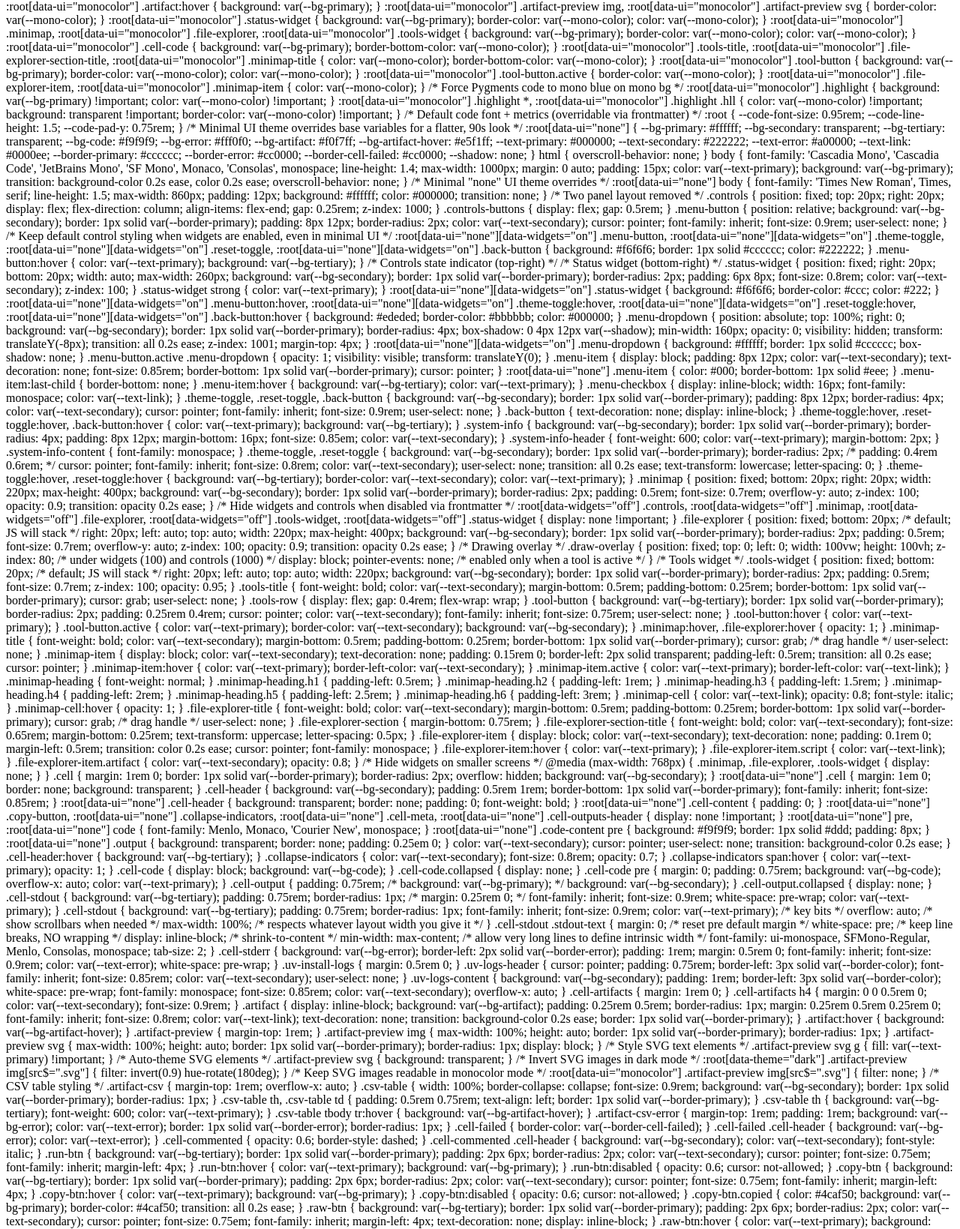
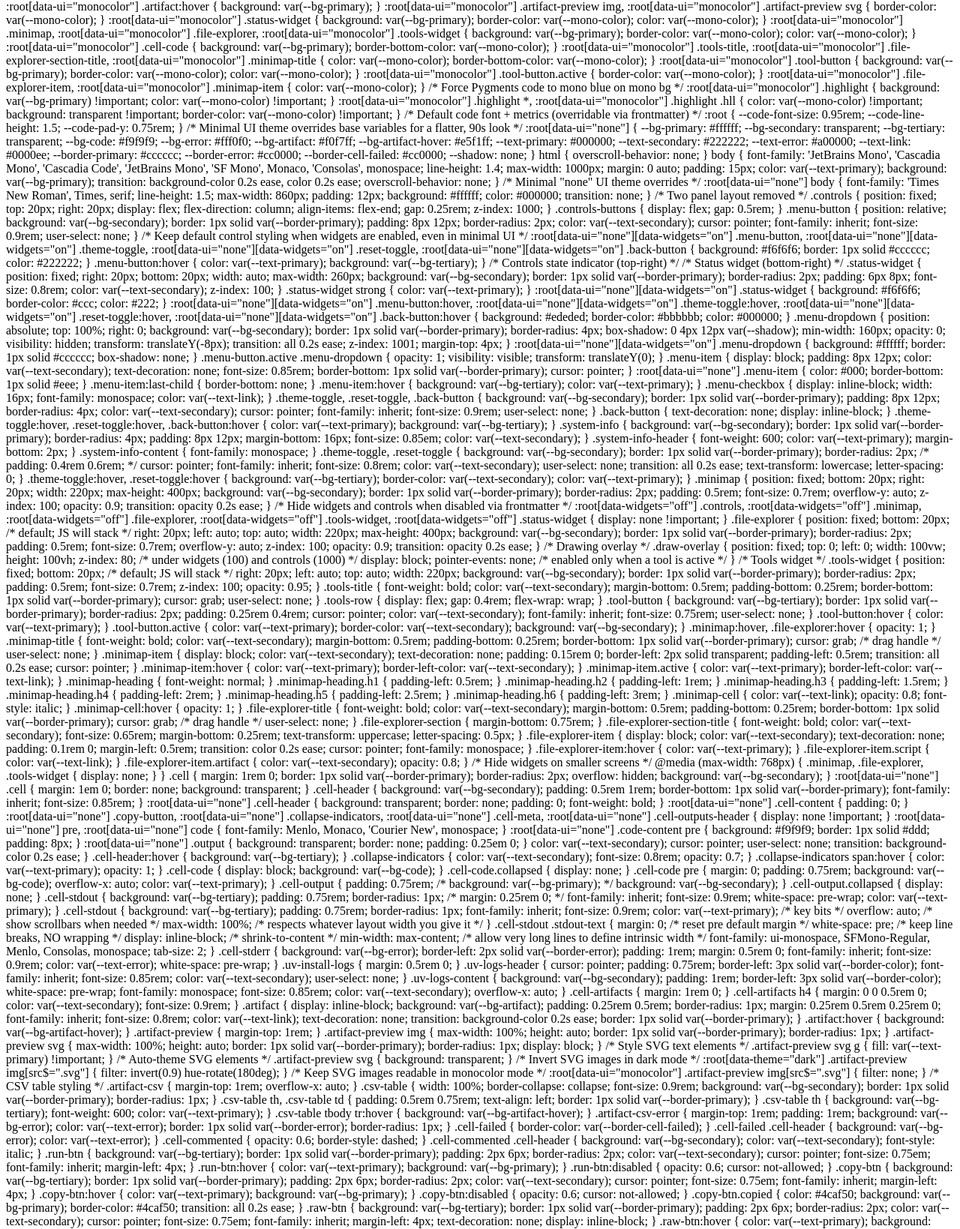
Before and after one commit to drbh/uvnote, a Python web app: template uvnote/templates/styles.css.j2 in a window 1280 px wide. Shown: the part 278-1917 px from the top of the page at 75% size. Run offline with Jinja, Linux system fonts and the light colour scheme; the template is opened without the code that fills it, so the values that code supplies are empty.

Commit message:
fix: improve font and styling

```diff
--- a/uvnote/templates/head.html.j2
+++ b/uvnote/templates/head.html.j2
@@ -2,6 +2,11 @@
     <meta charset="UTF-8">
     <meta name="viewport" content="width=device-width, initial-scale=1.0">
     <title>{{ title }}</title>
+
+    <link rel="preconnect" href="https://fonts.googleapis.com">
+    <link rel="preconnect" href="https://fonts.gstatic.com" crossorigin>
+    <link href="https://fonts.googleapis.com/css2?family=JetBrains+Mono:ital,wght@0,100..800;1,100..800&display=swap" rel="stylesheet">
+
     <script>
 {% include 'boot.js.j2' %}
     </script>
--- a/uvnote/templates/styles.css.j2
+++ b/uvnote/templates/styles.css.j2
@@ -134,7 +134,7 @@
             overscroll-behavior: none;
         }
         body {
-            font-family: 'Cascadia Mono', 'Cascadia Code', 'JetBrains Mono', 'SF Mono', Monaco, 'Consolas', monospace;
+            font-family: 'JetBrains Mono', 'Cascadia Mono', 'Cascadia Code', 'JetBrains Mono', 'SF Mono', Monaco, 'Consolas', monospace;
             line-height: 1.4;
             max-width: 1000px;
             margin: 0 auto;
```
